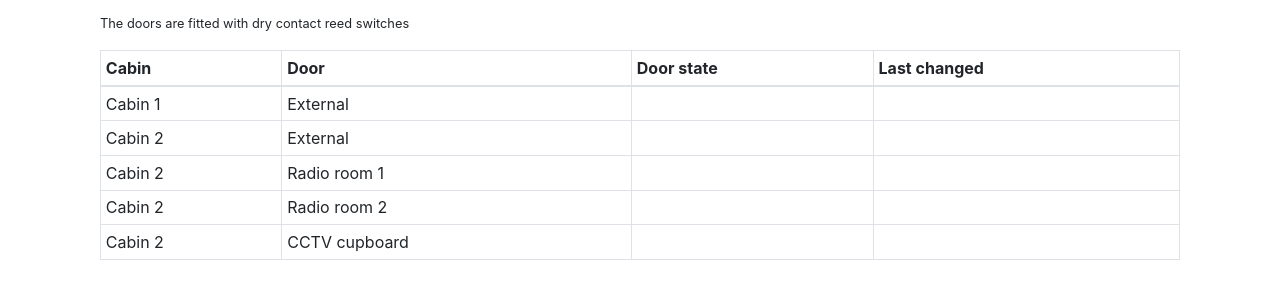
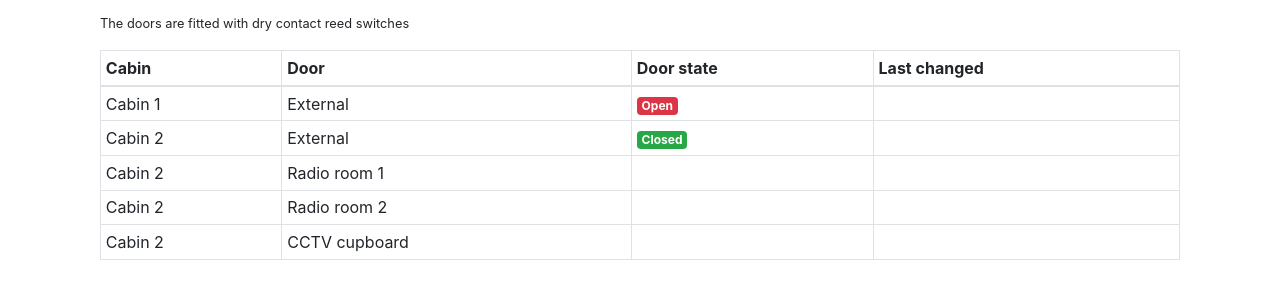
Before and after one commit to sparksradioclub/monitor-website, a Flask app: page / in a window 1280 px wide. Shown: the part 671-968 px from the top of the page. Run offline with Flask 2, Linux system fonts and the light colour scheme; some libraries are stand-ins or nearby versions.

Commit message:
badges for door state

```diff
--- a/templates/index.html
+++ b/templates/index.html
@@ -92,10 +92,10 @@
                 </thead>
                 <tbody>
                     <tr>
-                        <td>Cabin 1</td><td>External</td><td></td><td></td>
+                        <td>Cabin 1</td><td>External</td><td><span class="badge badge-secondary badge-danger">Open</span></td><td></td>
                     </tr>
                     <tr>
-                        <td>Cabin 2</td><td>External</td><td></td><td></td>
+                        <td>Cabin 2</td><td>External</td><td><span class="badge badge-secondary badge-success">Closed</span></td><td></td>
                     </tr>
                     <tr>
                         <td>Cabin 2</td><td>Radio room 1</td><td></td><td></td>
```
